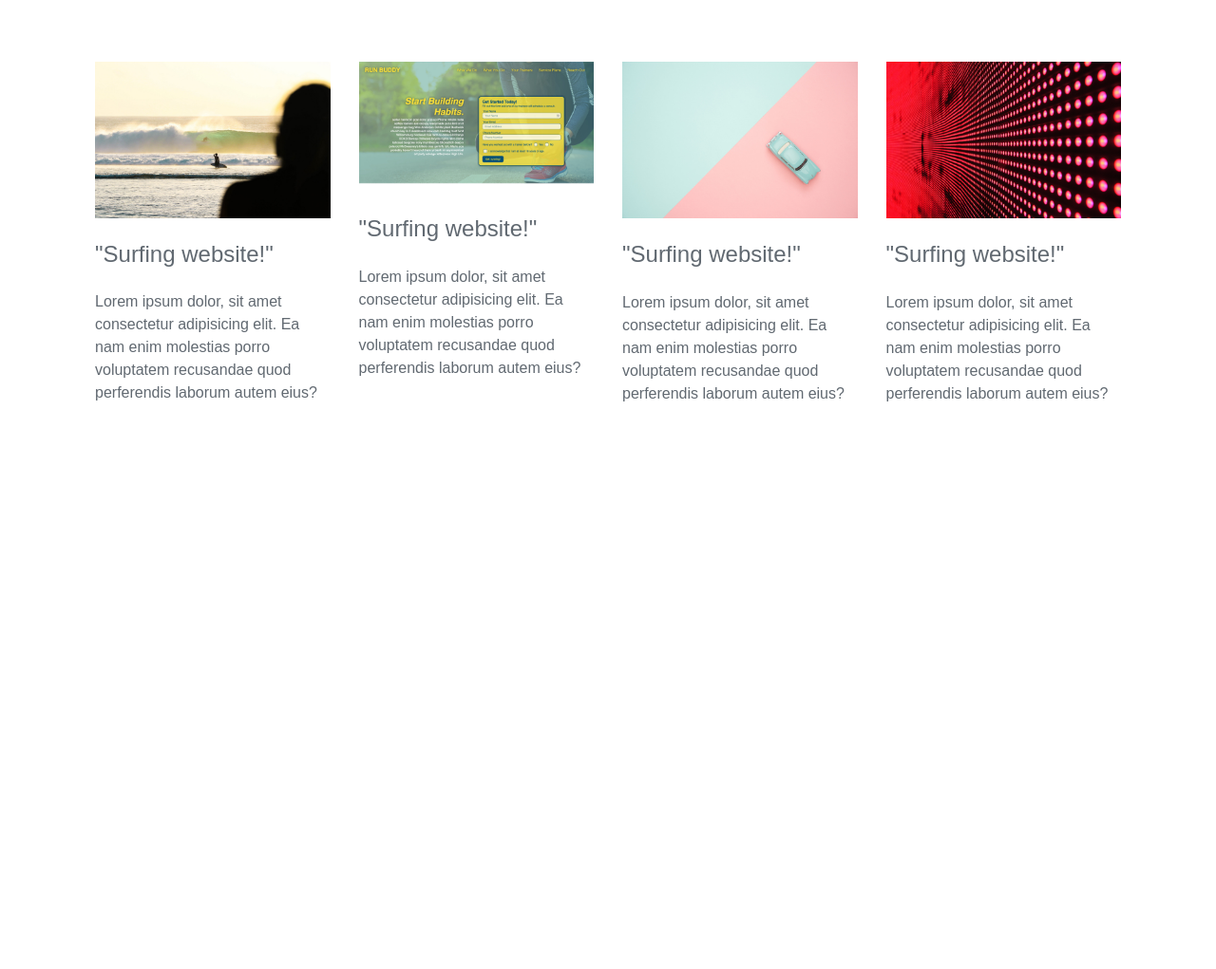
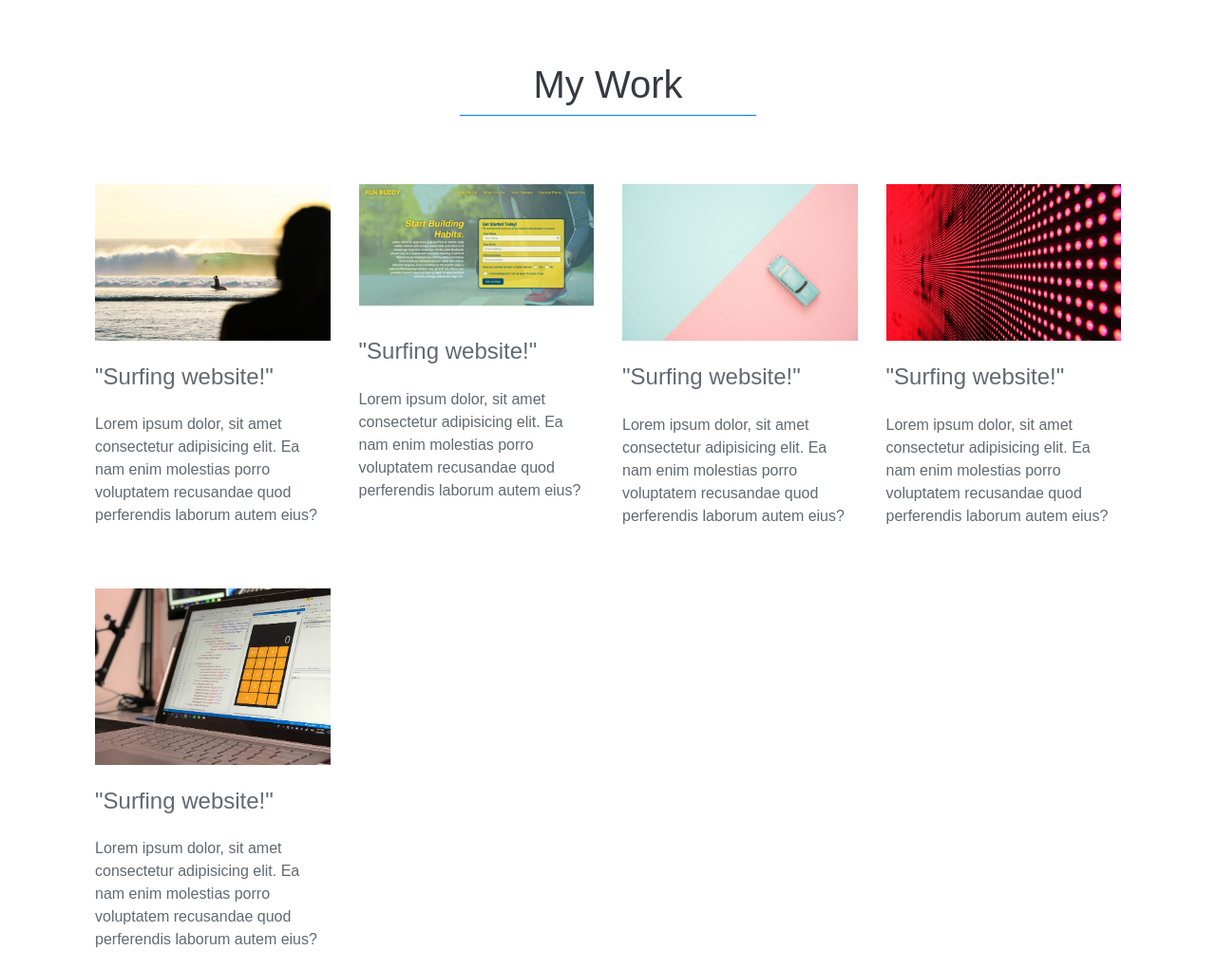
Before and after one commit to kamel-beloula/Bootstrap-Portfolio, a plain HTML site: page index.html in a window 1280 px wide. Shown: the part 220-1241 px from the top of the page at 95% size. Before the commit the page ends 800 px from the top, so only its background shows below. Drawn offline with nearby package versions, Linux system fonts and the light colour scheme.

Commit message:
added section work images

```diff
--- a/index.html
+++ b/index.html
@@ -80,13 +80,19 @@
 	<!-- End Image Carousel -->
 
 
-	<!-- Main Page Heading -->
+	<!-- About me  Heading -->
 <div class="col-12 text-center mt-5">
   <h1 class="text-dark pt-4">About me</h1>
   <div class="border-top border-primary w-25 mx-auto my-3"></div>
 </div>
 
-	<!-- Three Column Section -->
+<!-- My work  Heading -->
+<div class="col-12 text-center mt-5">
+  <h1 class="text-dark pt-4">My Work</h1>
+  <div class="border-top border-primary w-25 mx-auto my-2"></div>
+</div>
+
+	<!-- five Column Section -->
   <div class="container">
     <div class="row my-5">
       <div class="col-lg-3 col-md-4 col-sm-6 col-12 my-4">
@@ -106,6 +112,11 @@
       </div>
       <div class="col-lg-3 col-md-4 col-sm-6 col-12 my-4">
         <img src="images/02-led-all.jpg" alt="" class="w-100">
+        <h4 class="my-4">"Surfing website!"</h4>
+        <p>Lorem ipsum dolor, sit amet consectetur adipisicing elit. Ea nam enim molestias porro voluptatem recusandae quod perferendis laborum autem eius?</p>
+      </div>
+      <div class="col-lg-3 col-md-4 col-sm-6 col-12 my-4">
+        <img src="images/02-calcultor.jpg" alt="" class="w-100">
         <h4 class="my-4">"Surfing website!"</h4>
         <p>Lorem ipsum dolor, sit amet consectetur adipisicing elit. Ea nam enim molestias porro voluptatem recusandae quod perferendis laborum autem eius?</p>
       </div>
```
